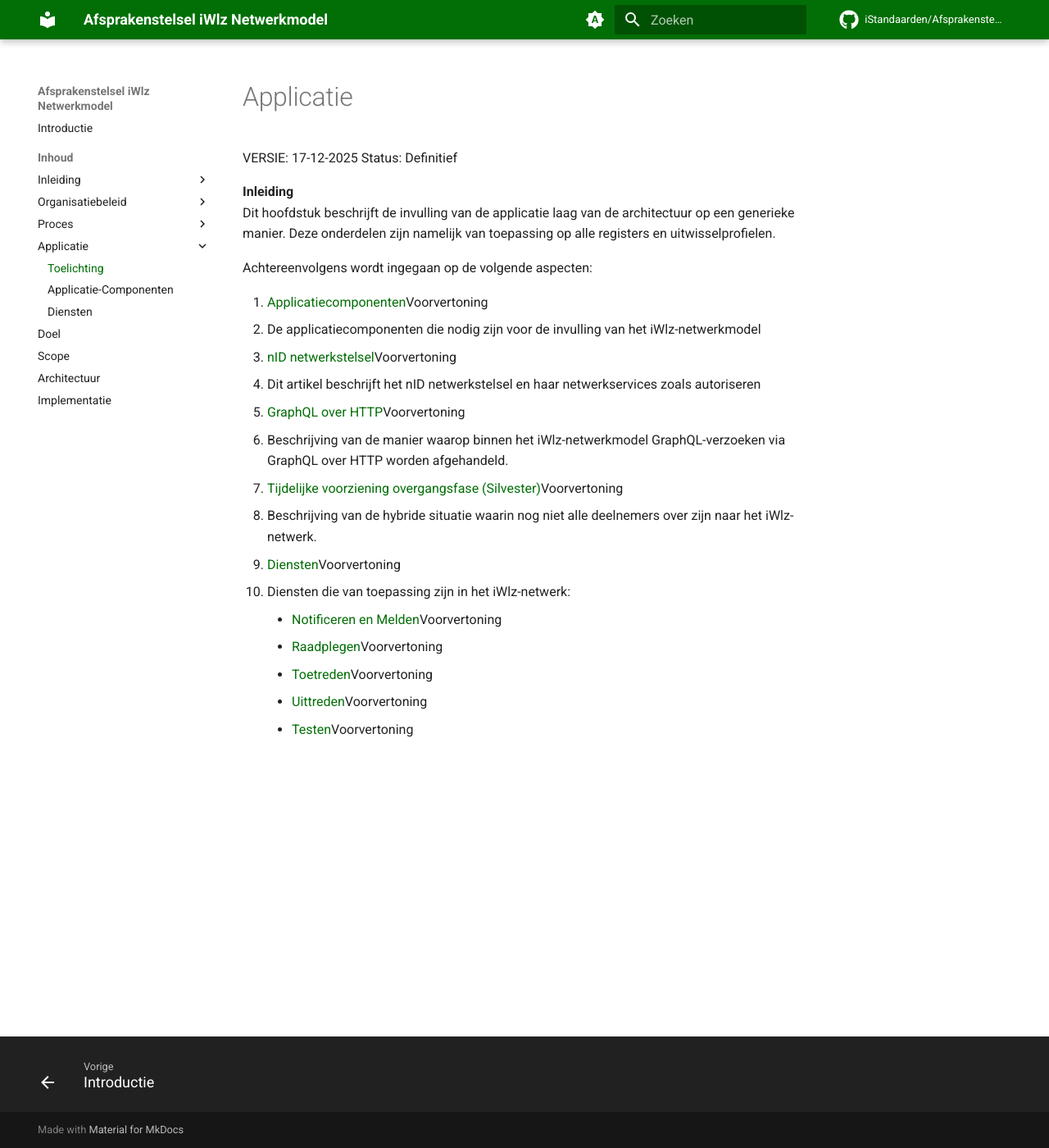
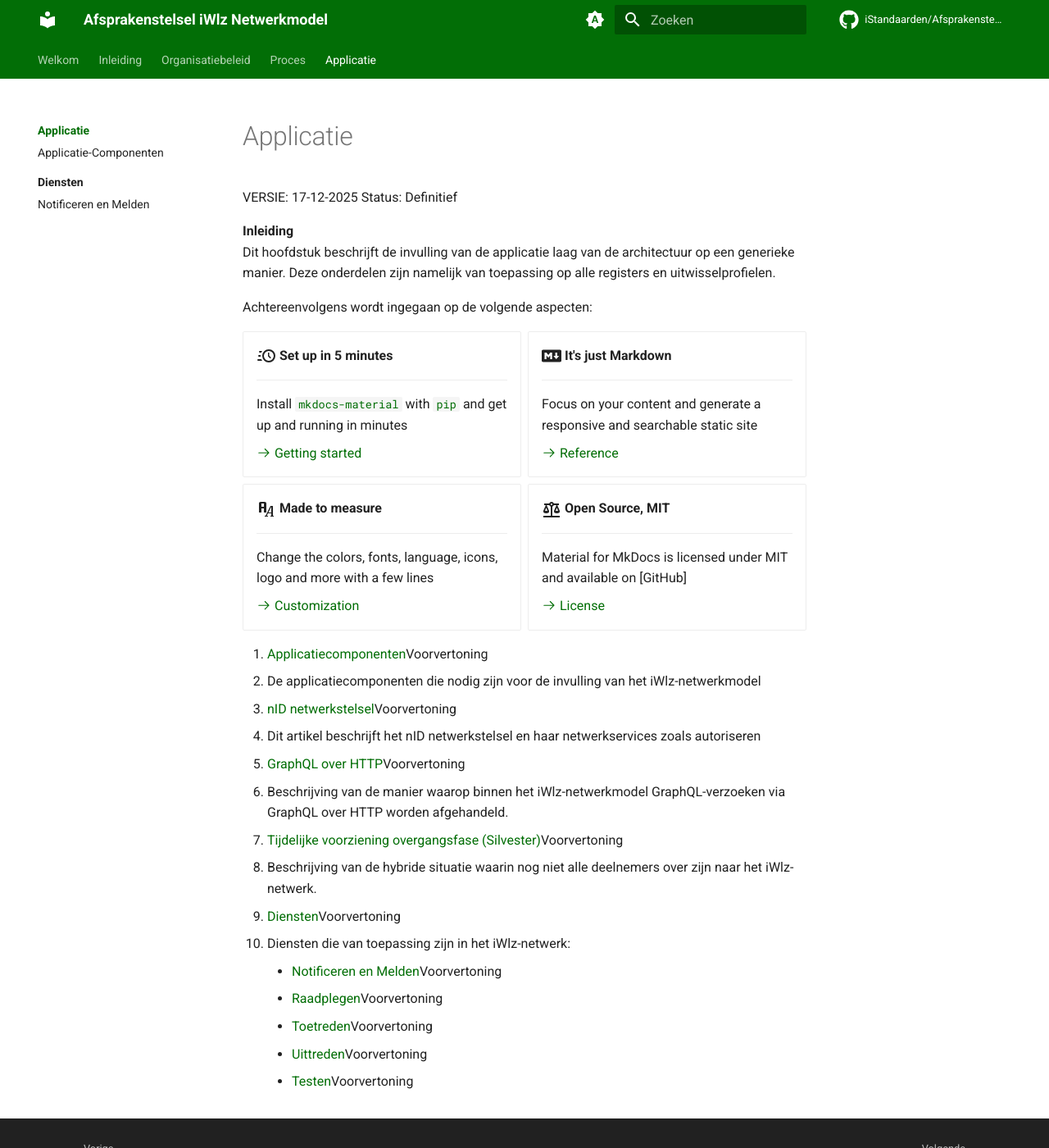
Before and after one commit to iStandaarden/Afsprakenstelsel-iWlz, an MkDocs documentation site: the page built from docs/applicatie/index.md, in a window 1280 px wide and 1400 px high. Shown: the whole window at 82% size. Built offline with MkDocs 1.6.1 and Material for MkDocs 9.7.7, drawn with Linux system fonts in a browser that asks for light colours; comment, search, counter and statistics services are not loaded; some of the changed text lies outside the part shown.

Commit message:
update structure

```diff
--- a/docs/applicatie.md
+++ b/docs/applicatie/index.md
@@ -6,6 +6,44 @@ VERSIE: 17-12-2025 Status: Definitief
 Dit hoofdstuk beschrijft de invulling van de applicatie laag van de architectuur op een generieke manier. Deze onderdelen zijn namelijk van toepassing op alle registers en uitwisselprofielen.
 
 Achtereenvolgens wordt ingegaan op de volgende aspecten:
+
+
+<div class="grid cards" markdown>
+
+-   :material-clock-fast:{ .lg .middle } __Set up in 5 minutes__
+
+    ---
+
+    Install [`mkdocs-material`](#) with [`pip`](#) and get up
+    and running in minutes
+
+    [:octicons-arrow-right-24: Getting started](#)
+
+-   :fontawesome-brands-markdown:{ .lg .middle } __It's just Markdown__
+
+    ---
+
+    Focus on your content and generate a responsive and searchable static site
+
+    [:octicons-arrow-right-24: Reference](#)
+
+-   :material-format-font:{ .lg .middle } __Made to measure__
+
+    ---
+
+    Change the colors, fonts, language, icons, logo and more with a few lines
+
+    [:octicons-arrow-right-24: Customization](#)
+
+-   :material-scale-balance:{ .lg .middle } __Open Source, MIT__
+
+    ---
+
+    Material for MkDocs is licensed under MIT and available on [GitHub]
+
+    [:octicons-arrow-right-24: License](#)
+
+</div>
 
 1. [Applicatiecomponenten](https://wlz.atlassian.net/wiki/spaces/IWLZAS/pages/23070881)Voorvertoning
   * De applicatiecomponenten die nodig zijn voor de invulling van het iWlz-netwerkmodel
--- a/mkdocs.yml
+++ b/mkdocs.yml
@@ -1,7 +1,12 @@
+# Site information
 site_name: Afsprakenstelsel iWlz Netwerkmodel
 site_url: https://istandaarden.github.io/Afsprakenstelsel-iWlz/
+
+# Repository information
 repo_url: https://github.com/iStandaarden/Afsprakenstelsel-iWlz
 repo_name: iStandaarden/Afsprakenstelsel-iWlz
+
+# Theme configuration
 theme:
   name: material
   language: nl
@@ -13,7 +18,6 @@ theme:
       toggle:
         icon: material/brightness-auto
         name: Switch to light mode
-
     # Palette toggle for light mode
     - media: "(prefers-color-scheme: light)"
       scheme: default
@@ -22,7 +26,6 @@ theme:
         name: Switch to dark mode
       primary: custom
       accent: deep orange
-
     # Palette toggle for dark mode
     - media: "(prefers-color-scheme: dark)"
       scheme: slate
@@ -31,13 +34,15 @@ theme:
         name: Switch to system preference
       primary: custom
       accent: deep purple
-
   features:
       - navigation.top
       - navigation.sections
-      - navigation.instant
+      # - navigation.instant
       - navigation.tracking
       - navigation.footer
+      - navigation.tabs
+      - navigation.expand
+      - navigation.indexes
       - search.highlight
       - search.suggest
       - content.code.annotate
@@ -45,32 +50,42 @@ theme:
       - content.tabs.link
       - content.tooltips
       - toc.follow
+
+# Custom CSS
 extra_css:
   - css/zin.css
+
+# Markdown extensions
 markdown_extensions:
+  - admonition
+  - attr_list
+  - md_in_html
+  - pymdownx.emoji:
+      emoji_index: !!python/name:material.extensions.emoji.twemoji
+      emoji_generator: !!python/name:material.extensions.emoji.to_svg
   - pymdownx.superfences:
       custom_fences:
         - name: mermaid
           class: mermaid
           format: !!python/name:pymdownx.superfences.fence_code_format
+
+
+# Navigation structure
 nav:
-  - Introductie: index.md
-  - Inhoud:
-      - Inleiding:
-          - Toelichting: afsprakenstelsel-iwlz-netwerkmodel/inleiding.md
-          - Achtergrond & Toelichting: afsprakenstelsel-iwlz-netwerkmodel/achtergrond-toelichting.md
-          - Governance: afsprakenstelsel-iwlz-netwerkmodel/governance.md
-          - Begrippenlijst: afsprakenstelsel-iwlz-netwerkmodel/begrippenlijst.md
-      - Organisatiebeleid:
-          - Toelichting: afsprakenstelsel-iwlz-netwerkmodel/organisatiebeleid.md
-      - Proces:
-          - Toelichting: afsprakenstelsel-iwlz-netwerkmodel/proces.md
-          - Netwerkfuncties: afsprakenstelsel-iwlz-netwerkmodel/proces/netwerkfuncties.md
-      - Applicatie:
-          - Toelichting: applicatie.md
-          - Applicatie-Componenten: afsprakenstelsel-iwlz-netwerkmodel/applicatie/applicatiecomponenten.md
-          - Diensten: afsprakenstelsel-iwlz-netwerkmodel/applicatie/Diensten.md
-      - Doel: afsprakenstelsel-iwzl-netwerkmodel/doel.md
-      - Scope: afsprakenstelsel-iwzl-netwerkmodel/scope.md
-      - Architectuur: afsprakenstelsel-iwzl-netwerkmodel/architectuur.md
-      - Implementatie: afsprakenstelsel-iwzl-netwerkmodel/implementatie.md
+  - Welkom: index.md
+  - Inleiding:
+      - Toelichting: afsprakenstelsel-iwlz-netwerkmodel/inleiding.md
+      - Achtergrond & Toelichting: afsprakenstelsel-iwlz-netwerkmodel/achtergrond-toelichting.md
+      - Governance: afsprakenstelsel-iwlz-netwerkmodel/governance.md
+      - Begrippenlijst: afsprakenstelsel-iwlz-netwerkmodel/begrippenlijst.md
+  - Organisatiebeleid:
+      - Toelichting: afsprakenstelsel-iwlz-netwerkmodel/organisatiebeleid.md
+  - Proces:
+      - Toelichting: afsprakenstelsel-iwlz-netwerkmodel/proces.md
+      - Netwerkfuncties: afsprakenstelsel-iwlz-netwerkmodel/proces/netwerkfuncties.md
+  - Applicatie:
+      - applicatie/index.md
+      - Applicatie-Componenten: applicatie/applicatiecomponenten.md
+      - Diensten:
+          - applicatie/diensten/index.md
+          - Notificeren en Melden: applicatie/diensten/notificeren-en-melden.md
```
Also changed, not shown: docs/applicatie/diensten/notificeren-en-melden.md (renamed from docs/Afsprakenstelsel-iWlz-netwerkmodel/Applicatie/Diensten/Notificeren-en-Melden.md, +30 -59 lines), docs/index.md (+5 -2 lines), docs/applicatie/applicatiecomponenten.md (renamed from docs/Afsprakenstelsel-iWlz-netwerkmodel/Applicatie/Applicatiecomponenten.md), docs/applicatie/diensten/index.md (renamed from docs/Afsprakenstelsel-iWlz-netwerkmodel/Applicatie/Diensten.md).
